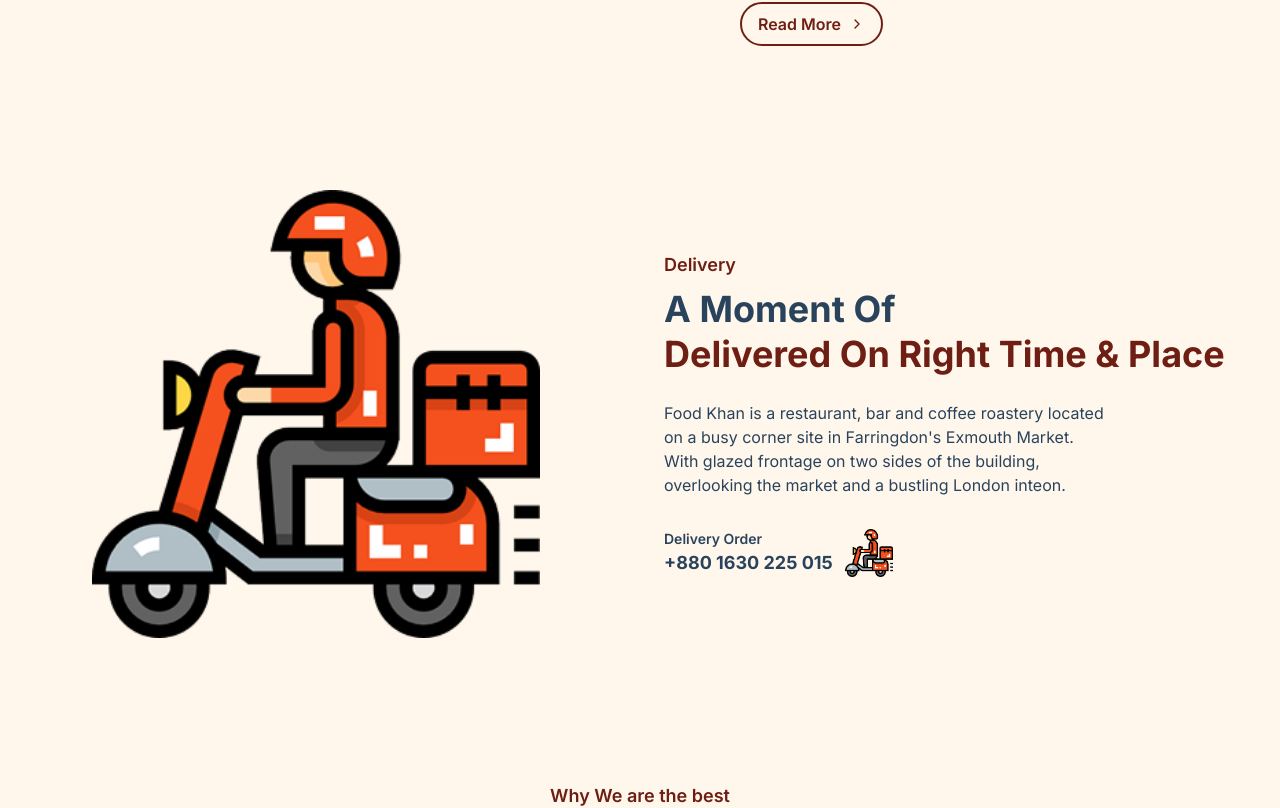
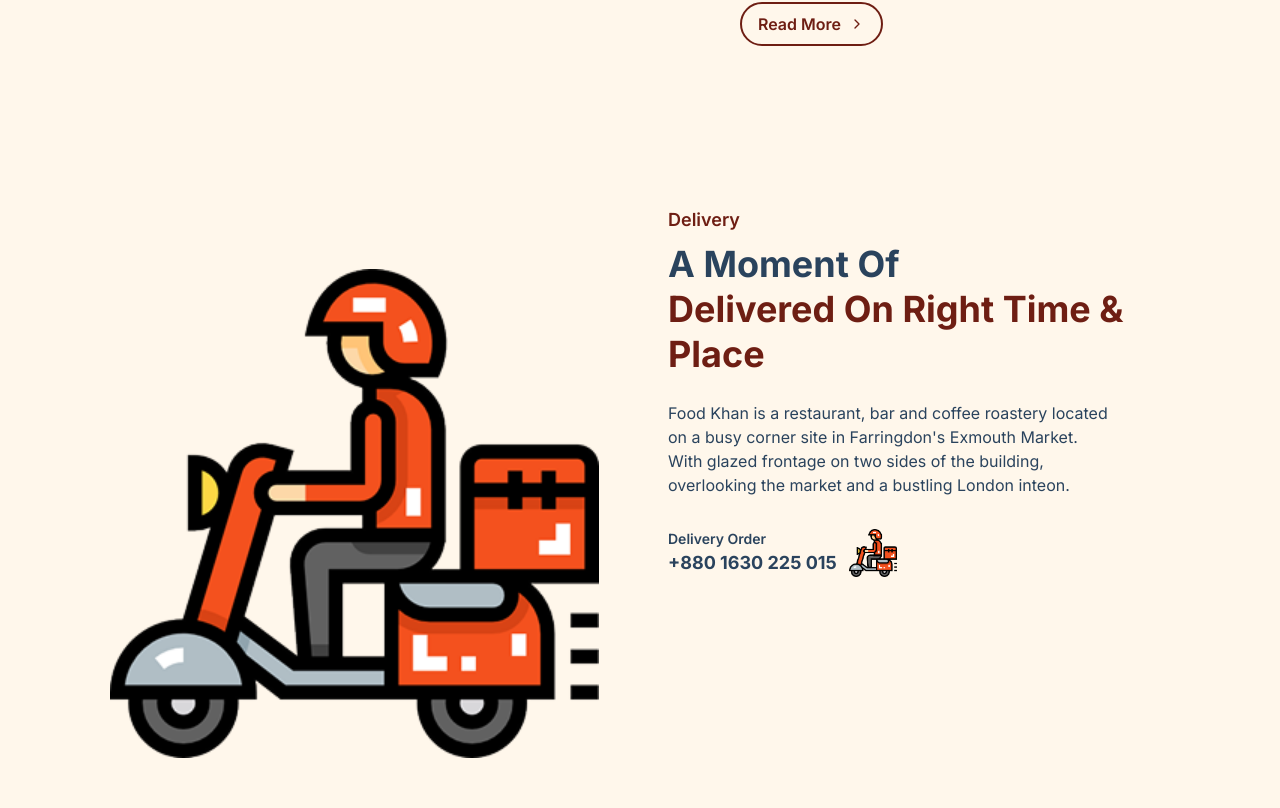
Before and after one commit to AfiaaAziz/Steak_Studio, a Next.js app: page / in a window 1280 px wide. Shown: the part 3876-4684 px from the top of the page. Built offline with nearby package versions, Linux system fonts and the light colour scheme.

Commit message:
delivery.tsx

```diff
--- a/app/components/Delivery.tsx
+++ b/app/components/Delivery.tsx
@@ -3,21 +3,22 @@ import Image from "next/image";
 
 const DeliverySection = () => {
   return (
-    <section className="bg-background-500 py-16 w-full">
-      <div className="container mx-auto px-4 flex flex-col md:flex-row items-center justify-center gap-12">
-        <div className="md:w-1/2 flex justify-center">
-          <div className="w-full max-w-sm md:max-w-md relative">
+    <section className="bg-background-500 py-16 sm:py-20 w-full">
+      <div className="mx-auto max-w-6xl px-4 sm:px-6 lg:px-8">
+        <div className="grid grid-cols-1 lg:grid-cols-2 gap-10 lg:gap-14 items-start">
+          <div className="relative w-full max-w-[489px] mx-auto">
+            <div className="relative w-full h-[400px] sm:h-[500px] lg:h-[615px]">
               <Image
                 src="/images/delivery-scooter.png"
                 alt="Delivery Scooter"
-              width={500}
-              height={500}
-              objectFit="contain"
+                fill
+                className="object-contain"
+                priority={false}
               />
             </div>
           </div>
 
-        <div className="md:w-1/2">
+          <div className="w-full">
             <h4 className="text-brand-500 font-semibold text-lg mb-2">
               Delivery
             </h4>
@@ -51,9 +52,10 @@ const DeliverySection = () => {
                   <Image
                     src="/images/delivery-scooter.png"
                     alt="Phone Icon"
-                  width={48}
-                  height={48}
+                    fill
+                    className="object-contain"
                   />
+                </div>
               </div>
             </div>
           </div>
```
Lines whose indentation alone changed are shown as unchanged.
